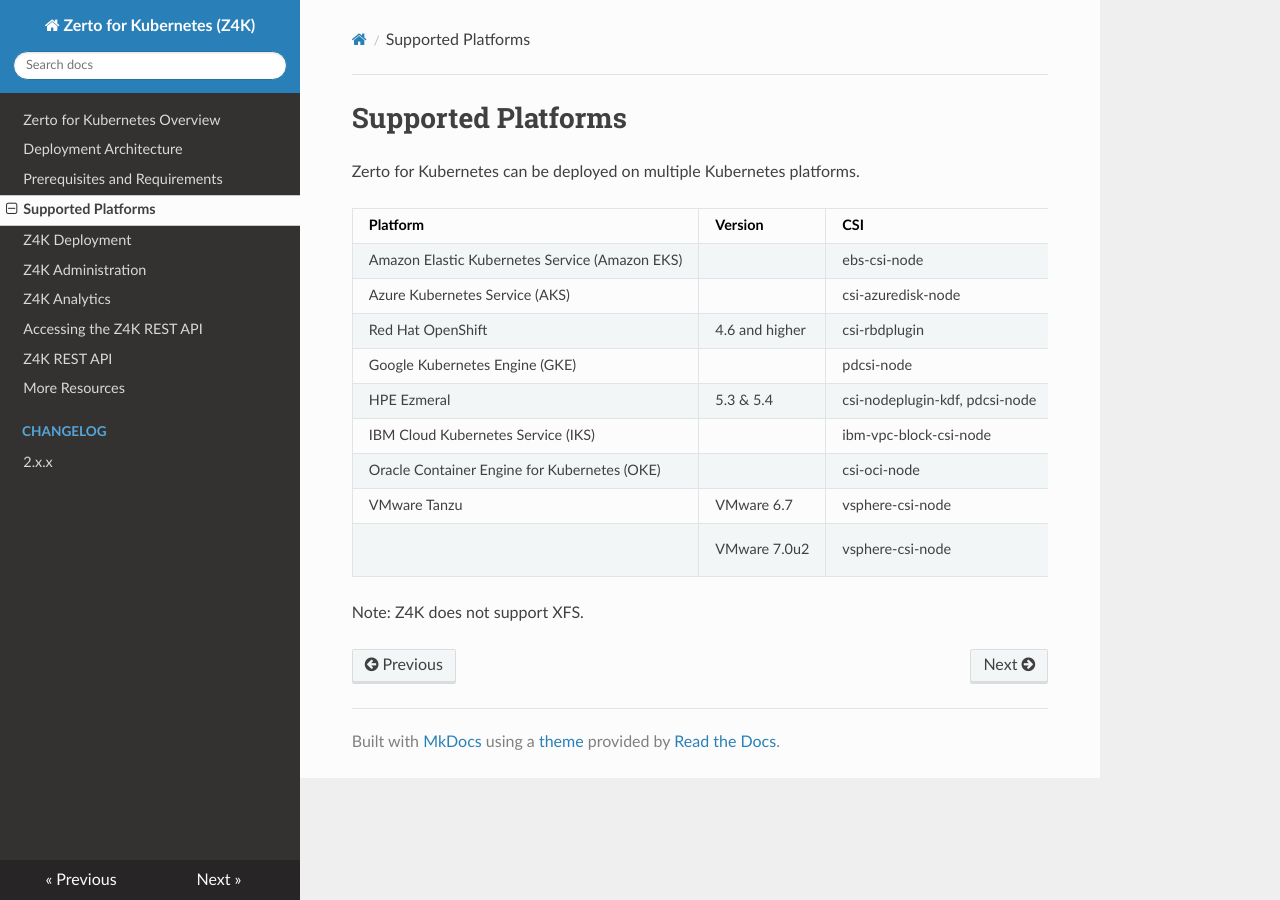
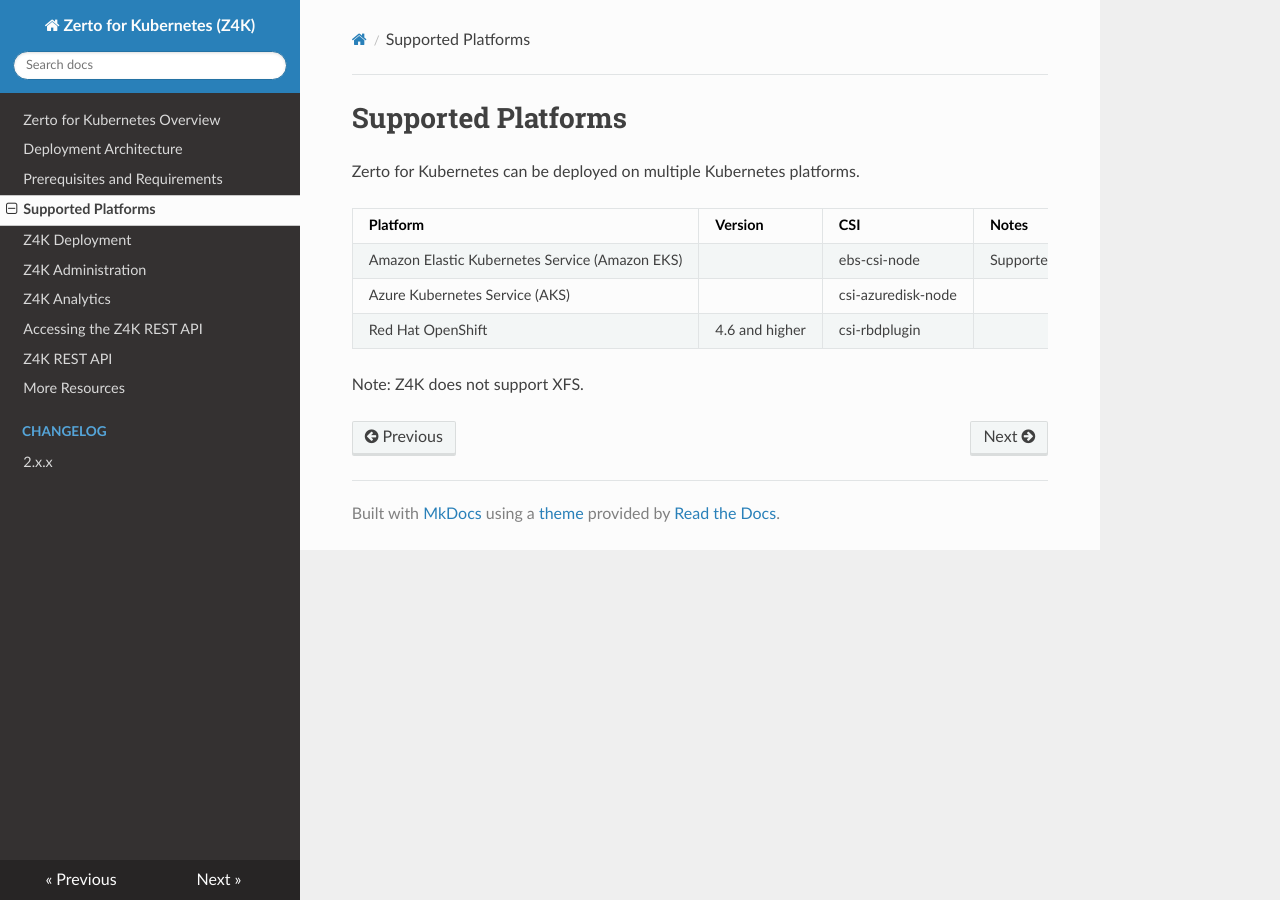
Before and after one commit to ZertoPublic/Z4K, an MkDocs documentation site: the page built from docs/SupportedPlatforms.md, in a window 1280 px wide. Built offline with MkDocs 1.6.1, drawn with Linux system fonts in a browser that asks for light colours.

Commit message:
Update SupportedPlatforms.md

```diff
--- a/docs/SupportedPlatforms.md
+++ b/docs/SupportedPlatforms.md
@@ -6,12 +6,6 @@
 | ------------------------------------ |--|--- |--- |
 | Amazon Elastic Kubernetes Service (Amazon EKS)|  | ebs-csi-node | Supported up to version 1.22  |
 | Azure Kubernetes Service (AKS)|   |  csi-azuredisk-node   |  |
-| Red Hat OpenShift | 4.6 and higher  |csi-rbdplugin  |  |
-| Google Kubernetes Engine (GKE)|   | pdcsi-node | COS nodes are not supported. Therefore, Autopilot deployment is not supported.|  |
-| HPE Ezmeral | 5.3 & 5.4 |csi-nodeplugin-kdf, pdcsi-node|  |
-| IBM Cloud Kubernetes Service (IKS) |  | ibm-vpc-block-csi-node |   |
-| Oracle Container Engine for Kubernetes (OKE) |   |csi-oci-node |Supported in combination with Rook. |
-| VMware Tanzu  | VMware 6.7 | vsphere-csi-node |Supported in combination with Rook. |
-|   | VMware 7.0u2 |vsphere-csi-node |Full native support. <br> Kubernetes 1.19.9\1.20.5 or higher (CSI Block device support) on top of Tanzu Kubernetes Grid (TKG) is supported.  ||
+| Red Hat OpenShift | 4.6 and higher  |csi-rbdplugin  |  ||
 
 <span class="Note">Note: Z4K does not support XFS. </span>
```
